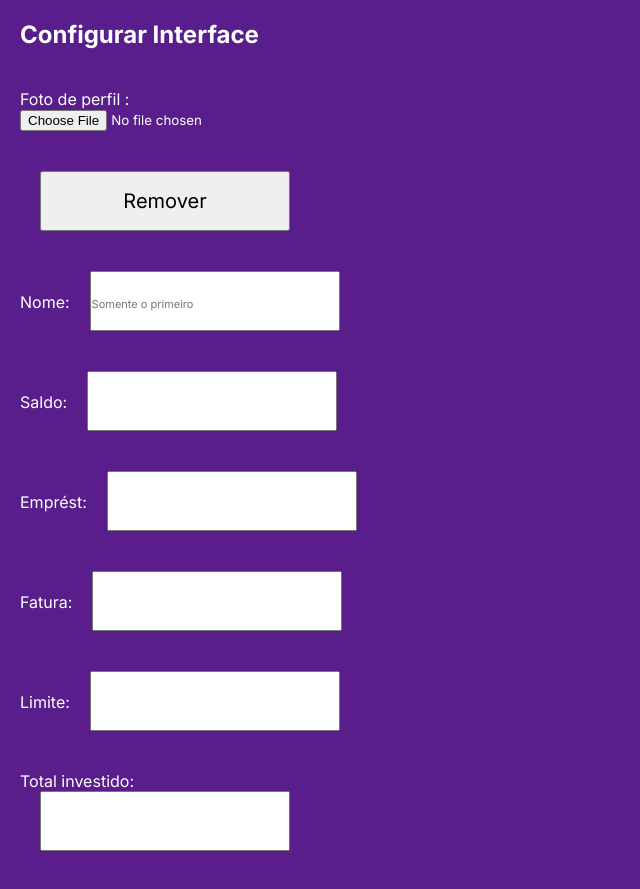
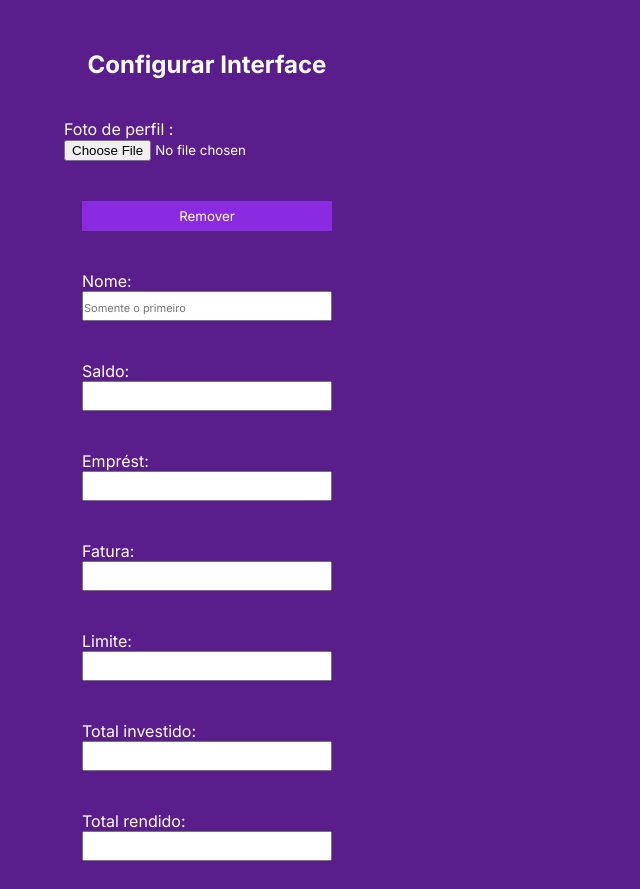
Before and after one commit to gilbertopetrini/nuandroidsn, a React (Vite) app: page /config in a window 1280 px wide. Shown: the top 889 px of the page, without its empty margins (0-640 px from the left). Built offline with nearby package versions, Linux system fonts and the light colour scheme.

Commit message:
coisaboa75

```diff
--- a/src/Config.css
+++ b/src/Config.css
@@ -10,13 +10,22 @@ input::placeholder {
 
 .mainc{
 width: 414px;
+height: 1300px;
 display: flex;
+justify-content: center;
+align-items: center;
 flex-direction: column;
 gap: 40px;
 }
 .input{
   width: 250px;
-  height: 60px;
-  font-size: 20px;
-  margin-left: 20px;
+  height: 30px;
+  font-size: 17px;
 }
+.button{
+  width: 250px;
+  height: 30px;
+  background-color: blueviolet;
+  border: none;
+  color: white;
+}
--- a/src/Config.jsx
+++ b/src/Config.jsx
@@ -147,21 +147,21 @@ function Config() {
   };
 
   return (
-    <div className='mainc' style={{ padding: '20px' }}>
+    <div className='mainc'>
       <h2>Configurar Interface</h2>
       <label>
-          Foto de perfil :
-        <input type="file" accept="image/*" onChange={handleFotoChange} />
+          Foto de perfil : <br/>
+        <input className='perfil' type="file" accept="image/*" onChange={handleFotoChange} />
       </label>
-      <button className='input' onClick={removerFoto}>Remover</button>
+      <button className='button' onClick={removerFoto}>Remover</button>
 
       <label>
-        Nome:
+        Nome: <br/>
         <input className='input' placeholder='Somente o primeiro' value={nome} onChange={(e) => setNome(e.target.value)} />
       </label>
 
       <label>
-        Saldo:
+        Saldo: <br/>
         <input
           className='input'
           value={saldo}
@@ -171,7 +171,7 @@ function Config() {
       </label>
 
       <label>
-        Emprést:
+        Emprést: <br/>
         <input
           className='input'
           value={emp}
@@ -181,7 +181,7 @@ function Config() {
       </label>
 
       <label>
-        Fatura:
+        Fatura: <br/>
         <input
           className='input'
           value={fat}
@@ -191,7 +191,7 @@ function Config() {
       </label>
 
       <label>
-        Limite:
+        Limite: <br/>
         <input
           className='input'
           value={limit}
@@ -201,7 +201,7 @@ function Config() {
       </label>
 
       <label>
-        Total investido:
+        Total investido: <br/>
         <input
           className='input'
           value={invest}
@@ -211,7 +211,7 @@ function Config() {
       </label>
 
       <label>
-        Total rendido:
+        Total rendido: <br/>
         <input
           className='input'
           value={rendido}
@@ -220,10 +220,10 @@ function Config() {
         />
       </label>
 
-      <button className='input' onClick={salvar}>Salvar e voltar</button>
-
+      <button className='button' onClick={salvar}>Salvar e voltar</button>
+      <h2>Gerador de Notificação</h2>
       <label>
-        Valor pix:
+        Valor pix: <br/>
         <input
           className='input'
           value={valorpix}
@@ -232,11 +232,11 @@ function Config() {
         />
       </label>
       <label>
-        Nome pix:
+        Nome pix: <br/>
         <input className='input' placeholder='Nome completo' value={nomepix} onChange={(e) => setNomepix(e.target.value)} />
       </label>
 
-      <button className='input' onClick={simularPix}>pix</button>
+      <button className='button' onClick={simularPix}>Simular Notificação</button>
 
 
     </div>
```
